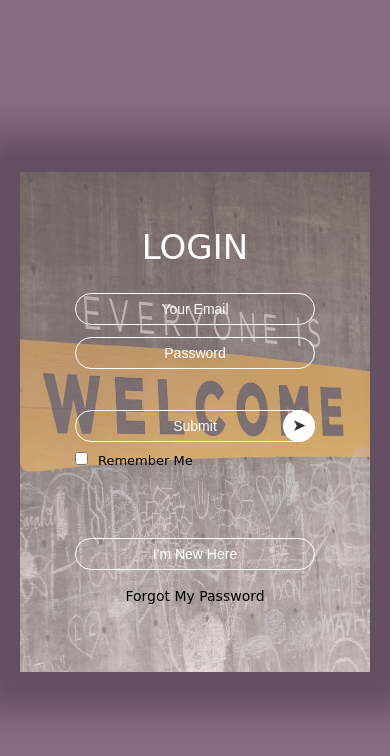
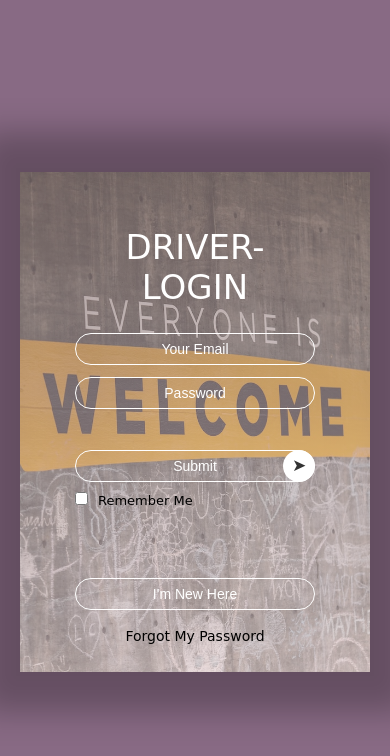
Before and after one commit to Sammzie92/Login-registration-form, a plain HTML site: page index.html in a window 390 px wide. Drawn offline with Linux system fonts and the light colour scheme; a web font is replaced by a local one.

```diff
--- a/index.html
+++ b/index.html
@@ -12,7 +12,7 @@
     <div class="card">
         <div class="inner-box" id="card">
             <div class="card-front">
-                <h2>Login</h2>
+                <h2>Driver-Login</h2>
                 <form>
                     <input type="email" class="input-box" placeholder="Your Email" id="required">
                     <input type="password" class="input-box" placeholder="Password" id="required">
```
